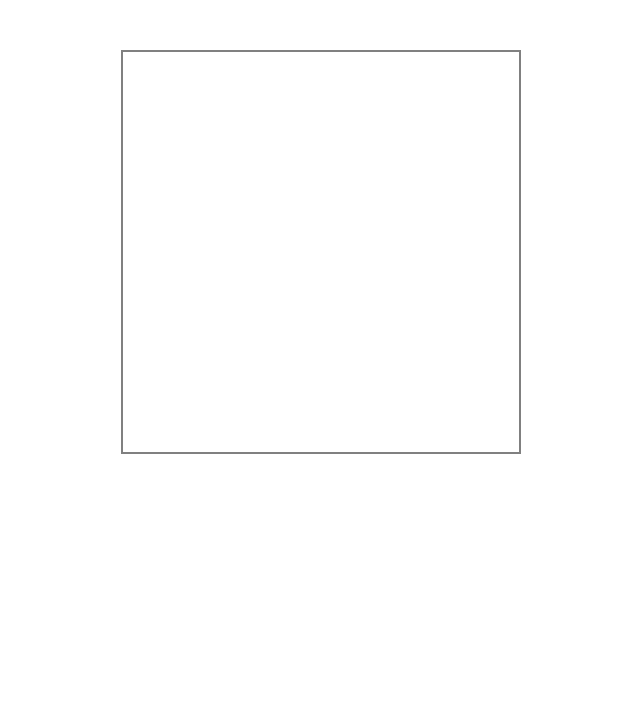
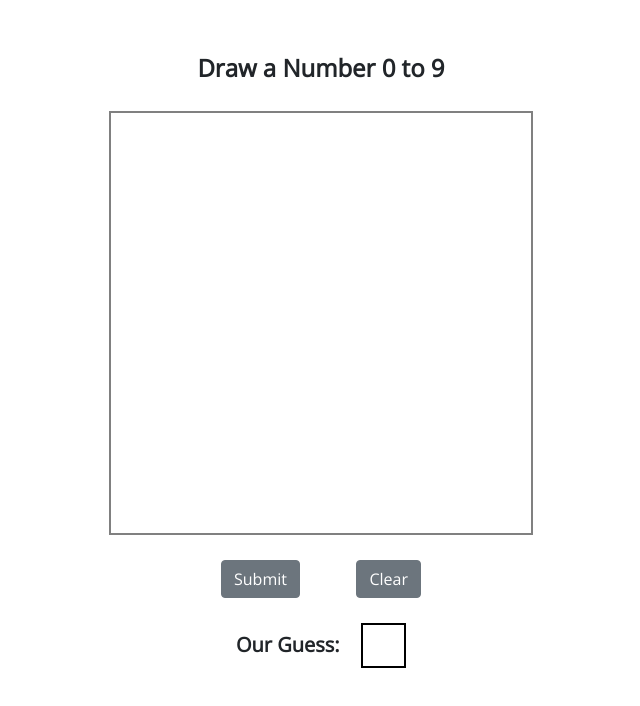
Before and after one commit to CorboDiei/whatamiwriting, a website: page index.html in a window 1280 px wide. Shown: the whole page, without its empty margins (319-959 px from the left). Drawn offline with nearby package versions, Linux system fonts and the light colour scheme.

Commit message:
Finished frontend

```diff
--- a/builder.js
+++ b/builder.js
@@ -1,3 +1,20 @@
+const dim = 14;
+
+for (var i = 0; i < dim; i++) {
+  var rowInner = '<div class="row row-boxes" id="row-' + i + '"></div>';
+  $(".draw-box").append(rowInner);
+  for (var j = 0; j < dim; j++) {
+    var targetRow = "#row-" + i;
+    var addBox =
+      '<div class="click-box unclicked-box col-sm-6" id="box-' +
+      i +
+      "-" +
+      j +
+      '"></div>';
+    $(targetRow).append(addBox);
+  }
+}
+
 var boxes = $(".click-box");
 var body = $("body");
 
--- a/index.css
+++ b/index.css
@@ -1,28 +1,88 @@
 /* ELEMENT SELECTORS */
 body {
   background-color: "white";
+  font-family: "Open Sans", sans-serif;
 }
 /* CLASS SELECTORS */
+.welcome-box {
+  margin: 50px auto 25px auto;
+  max-width: 424px;
+  text-align: center;
+}
+.welcome-text {
+  margin: 0 0 0 0;
+  font-size: 24px;
+}
+.options {
+  padding: 0 0 0 0;
+  margin: 25px auto 0 auto;
+  max-width: 200px;
+}
+.o-buttons {
+  padding: 0 0px 0 0px;
+}
+.b1 {
+  margin: 0 0px 0 0px;
+}
+.clear {
+  float: right;
+}
+.response {
+  margin: 25px 0 0 0px;
+  display: block;
+  height: auto;
+}
+.response-text-box {
+  margin: 7px 0 0 0;
+  display: block;
+  float: left;
+  max-width: 115px;
+}
+.response-text {
+  font-size: 20px;
+}
+.guess-box {
+  display: block;
+  float: right;
+  margin: 0 0 0 5px;
+  padding: 5px 5px 5px 5px;
+  max-width: 45px;
+  max-height: 45px;
+  width: 45px;
+  height: 45px;
+  border: black solid 2px;
+  text-align: center;
+}
+.guess-text {
+  font-size: 20px;
+}
 .box-container {
-    margin: 50px auto 0 auto;
+  margin: 0 auto 0 auto;
   padding: 0 0 0 0;
 }
-
-.four-boxes {
+.draw-box {
   margin: 0 auto 0 auto;
   padding: 0 0 0 0;
-    max-width: 400px;
+  max-width: 424px;
+  max-height: 424px;
   border: grey solid 2px;
 }
-.two-boxes {
+.row-boxes {
   margin: 0 0 0 0;
   padding: 0 0 0 0;
-    max-width: 400px;
+  max-width: 420px;
+  max-height: 30px;
+  height: 30px;
+  border: none;
 }
 .click-box {
-    max-width: 200px;
-    height: 200px;
+  margin: 0 0 0 0;
   padding: 0 0 0 0;
+  max-width: 30px;
+  height: 30px;
+  max-height: 30px;
+  padding: 0 0 0 0;
+  border: none;
 }
 .unclicked-box {
   background-color: white;
@@ -34,18 +94,3 @@ body {
   background-color: black;
 }
 /* ID SELECTORS */
-#box-1 {
-
-}
-
-#box-2 {
-
-}
-
-#box-3 {
-
-}
-
-#box-4 {
-
-}
--- a/index.html
+++ b/index.html
@@ -5,41 +5,37 @@
         <title></title>
         <meta name="description" content="">
         <meta name="viewport" content="width=device-width, initial-scale=1">
+        <link href="https://fonts.googleapis.com/css2?family=Open+Sans&display=swap" rel="stylesheet">
         <link rel="stylesheet" href="https://stackpath.bootstrapcdn.com/bootstrap/4.5.0/css/bootstrap.min.css" integrity="sha384-9aIt2nRpC12Uk9gS9baDl411NQApFmC26EwAOH8WgZl5MYYxFfc+NcPb1dKGj7Sk" crossorigin="anonymous">
         <link rel="stylesheet" href="index.css">
     </head>
-<!-- In this playground I want to make four boxes in a square that I can first
-click on the squares and light them up, then drag across the squares and light them up
-This will then go to me being able to show the drawing that the user has made
-and store the matrix into a tensor that I will send into an API call to the
-backend that makes the decision for what number is written and stores it for
-the dataset-->
     <body ondragstart="return false;" ondrop="return false;">
         <script src="https://code.jquery.com/jquery-3.5.1.slim.min.js" integrity="sha384-DfXdz2htPH0lsSSs5nCTpuj/zy4C+OGpamoFVy38MVBnE+IbbVYUew+OrCXaRkfj" crossorigin="anonymous"></script>
         <script src="https://cdn.jsdelivr.net/npm/popper.js@1.16.0/dist/umd/popper.min.js" integrity="sha384-Q6E9RHvbIyZFJoft+2mJbHaEWldlvI9IOYy5n3zV9zzTtmI3UksdQRVvoxMfooAo" crossorigin="anonymous"></script>
         <script src="https://stackpath.bootstrapcdn.com/bootstrap/4.5.0/js/bootstrap.min.js" integrity="sha384-OgVRvuATP1z7JjHLkuOU7Xw704+h835Lr+6QL9UvYjZE3Ipu6Tp75j7Bh/kR0JKI" crossorigin="anonymous"></script>
         <script src="https://code.jquery.com/jquery-3.5.1.js" integrity="sha256-QWo7LDvxbWT2tbbQ97B53yJnYU3WhH/C8ycbRAkjPDc=" crossorigin="anonymous"></script>
+        <div class="welcome-box">
+            <p class="welcome-text"><strong>Draw a Number 0 to 9</strong></p>
+        </div>
         <div class="container box-container">
-            <div class="four-boxes container">
-                <div class="row two-boxes">
-                    <div class="click-box unclicked-box col-sm-6" id="box-1">
-
-                    </div>
-                    <div class="click-box unclicked-box col-sm-6" id="box-2">
-
-                    </div>
+            <div class="draw-box container"></div>
+        </div>
+        <div class="options container">
+            <div class="o-buttons">
+                <button type="button" class="btn btn-secondary b1" id="submit">Submit</button>
+                <button type="button" class="btn btn-secondary b1 clear" id="clear">Clear</button>
+            </div>
+            <div class="response container">
+                <div class="response-text-box">
+                    <p class="response-text"><strong>Our Guess:</strong></p>
                 </div>
-                <div class="row two-boxes">
-                    <div class="click-box unclicked-box col-sm-6" id="box-3">
-
-                    </div>
-                    <div class="click-box unclicked-box col-sm-6" id="box-4">
-
-                    </div>
+                <div class="guess-box">
+                    <p class="guess-text"><strong></strong></p>
                 </div>
             </div>
         </div>
 
-        <script src="index.js"></script>
+        <script src="builder.js"></script>
+        <script src="submit.js"></script>
     </body>
 </html>
--- a/submit.js
+++ b/submit.js
@@ -0,0 +1,22 @@
+var submit = $("#submit");
+var clear = $("#clear");
+
+submit.mousedown(submitF);
+clear.mousedown(clearF);
+
+function clearF() {
+  for (var i = 0; i < dim; i++) {
+    for (var j = 0; j < dim; j++) {
+      var curBox = $("#box-" + i + "-" + j);
+      if (curBox.hasClass("clicked-box")) {
+        curBox.removeClass("clicked-box").addClass("unclicked-box");
+      }
+    }
+  }
+}
+
+function submitF() {
+  $.post("", (data) => {
+    $.
+  })
+}
```
Also changed, not shown: package.json (added, +26 -0 lines), server.js (+17 -0 lines), README.md (added), 1 other file. Lines whose indentation alone changed are shown as unchanged.
